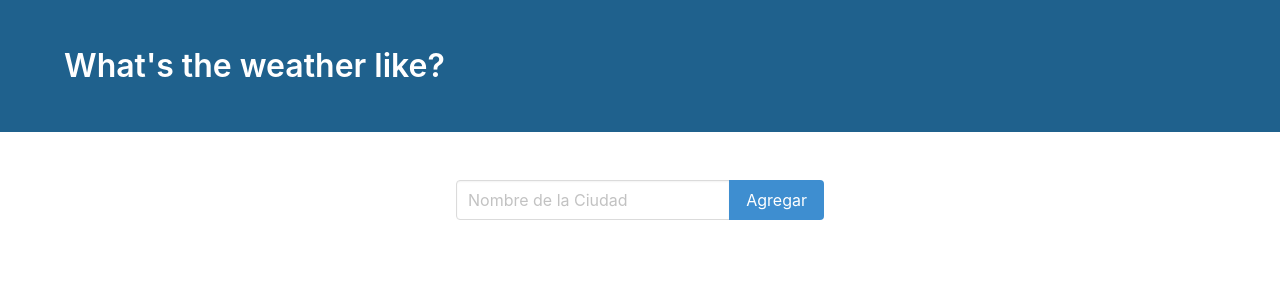
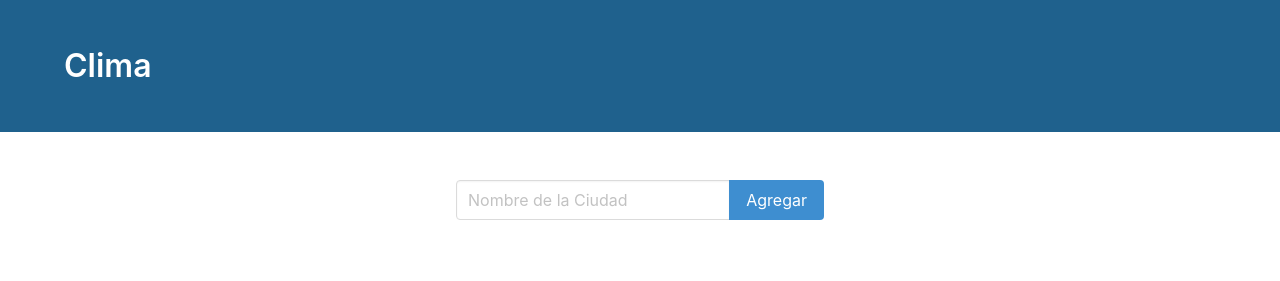
Before and after one commit to TizianoAl/Proyecto-Integrador-Django, a Django app: page / in a window 1280 px wide. Shown: the top 281 px of the page. Run offline with Django 3.2, Linux system fonts and the light colour scheme; data that the repository does not hold is empty; some libraries are stand-ins or nearby versions.

Commit message:
Cambios en el HTML

```diff
--- a/config/clima/templates/clima/clima.html
+++ b/config/clima/templates/clima/clima.html
@@ -4,7 +4,7 @@
     <meta charset="UTF-8">
     <meta name="viewport" content="width=device-width, initial-scale=1.0">
     <meta http-equiv="X-UA-Compatible" content="ie=edge">
-    <title>What's the weather like?</title>
+    <title> Clima</title>
     <link rel="stylesheet" href="https://cdnjs.cloudflare.com/ajax/libs/bulma/0.6.2/css/bulma.css" />
     <link rel='icon' href='https://pngimage.net/wp-content/uploads/2018/05/clima-png-1.png' type='image/x-icon' >
 </head>
@@ -13,7 +13,7 @@
         <div class="hero-body" style="background-color: rgb(31, 97, 141);">
             <div class="container">
                 <h1 class="title">
-                    What's the weather like?
+                    Clima
                 </h1>
             </div>
         </div>
--- a/config/clima/views.py
+++ b/config/clima/views.py
@@ -2,7 +2,7 @@ import requests
 from django.shortcuts import render
 
 def index(request):
-    url = 'http://api.openweathermap.org/data/2.5/weather?q={}&units=imperial&appid=333079c49b302f10109f0cdea2cedf1a'
+    url = 'http://api.openweathermap.org/data/2.5/weather?q={}&units=metric&appid=333079c49b302f10109f0cdea2cedf1a&lang=es'
     ciudad = 'London'
 
     r = requests.get(url.format(ciudad)).json()
```
